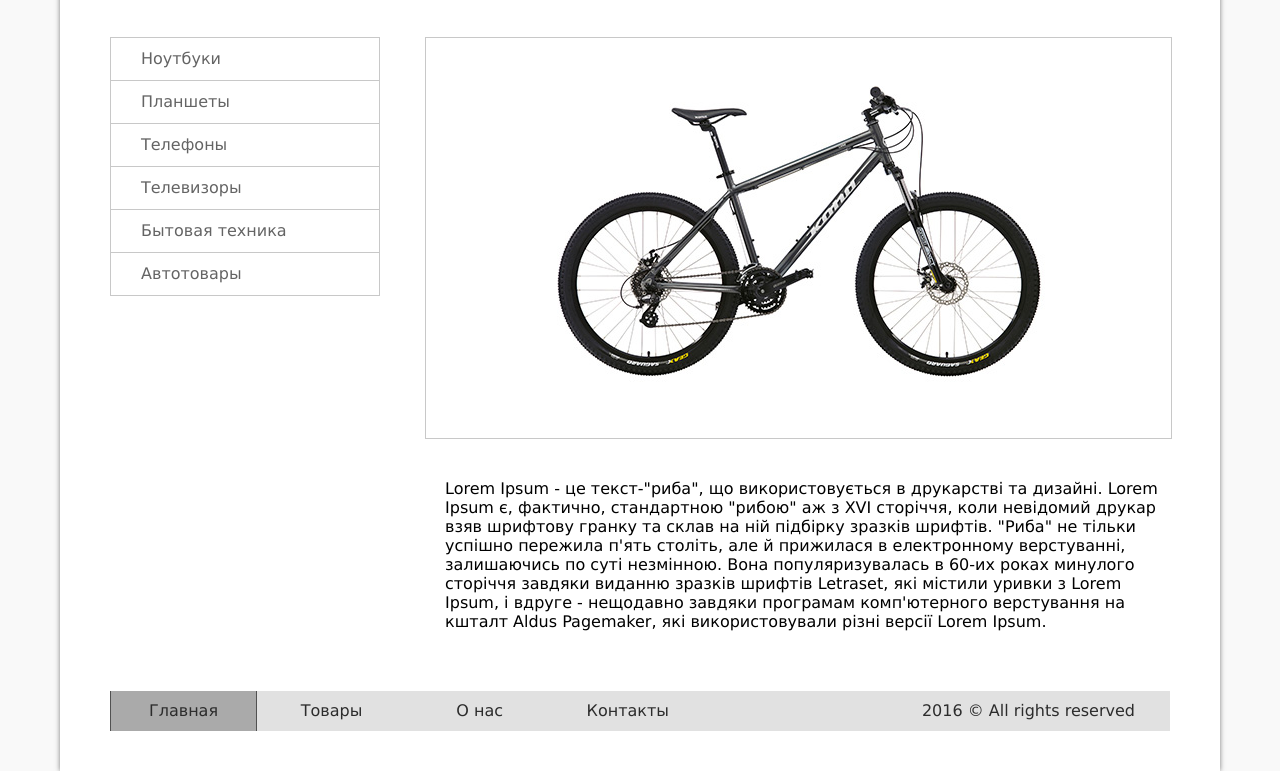
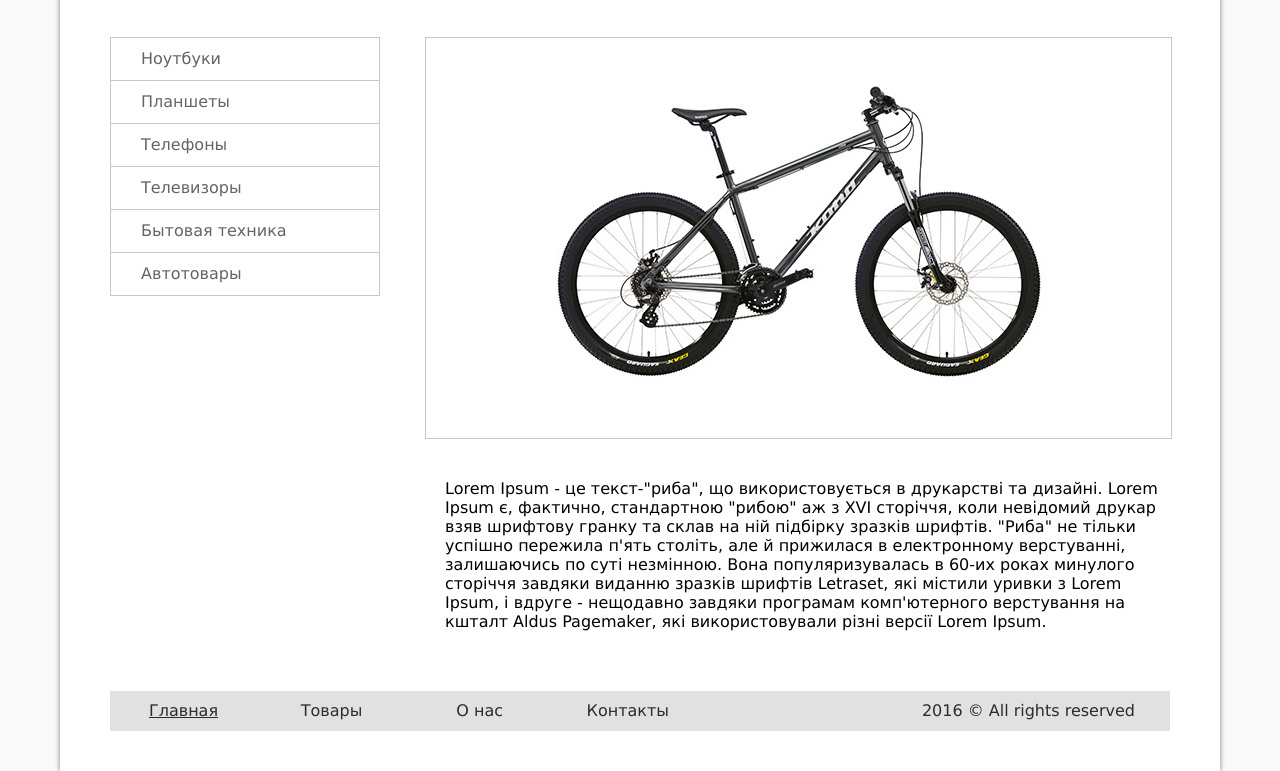
Before and after one commit to ariadnal/dz_git, a plain HTML site: page LP_DZ3/index.html in a window 1280 px wide. In both pictures the pointer is over the link 183 px from the left and 900 px from the top of the page. Shown: the part 189-960 px from the top of the page. Drawn offline with Linux system fonts and the light colour scheme.

Commit message:
Update style.css
Теперь на hover простое подчеркивание

```diff
--- a/LP_DZ3/css/style.css
+++ b/LP_DZ3/css/style.css
@@ -100,9 +100,7 @@ line-height: 40px;
 text-align: center;
 }
 .bottom_menu a:hover{
-	border-left: 1px solid rgb(81,81,81);
-	border-right: 1px solid rgb(81,81,81);
-	background-color: rgb(170,170,170);
+	text-decoration:underline;
 }
 
 .container nav{
```
